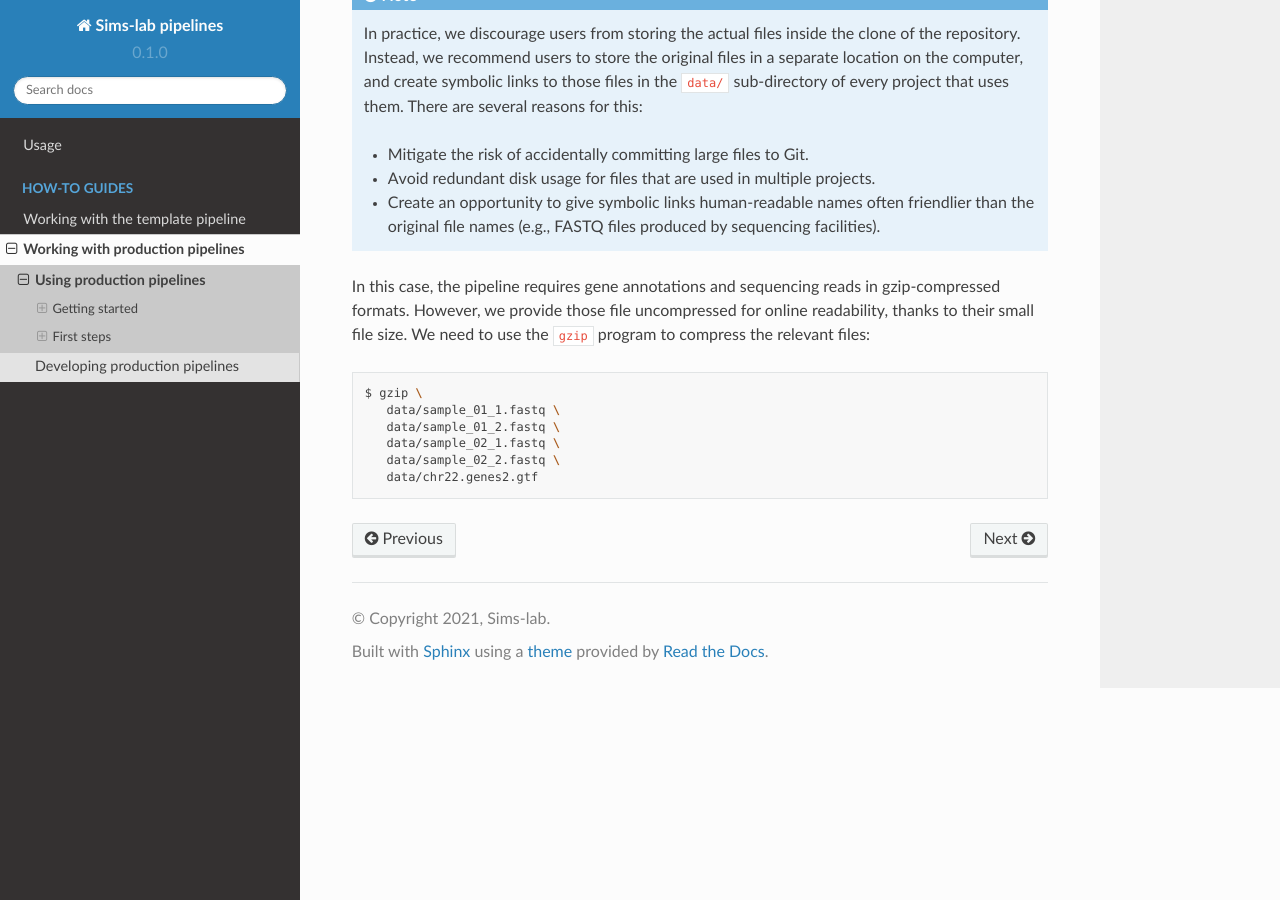
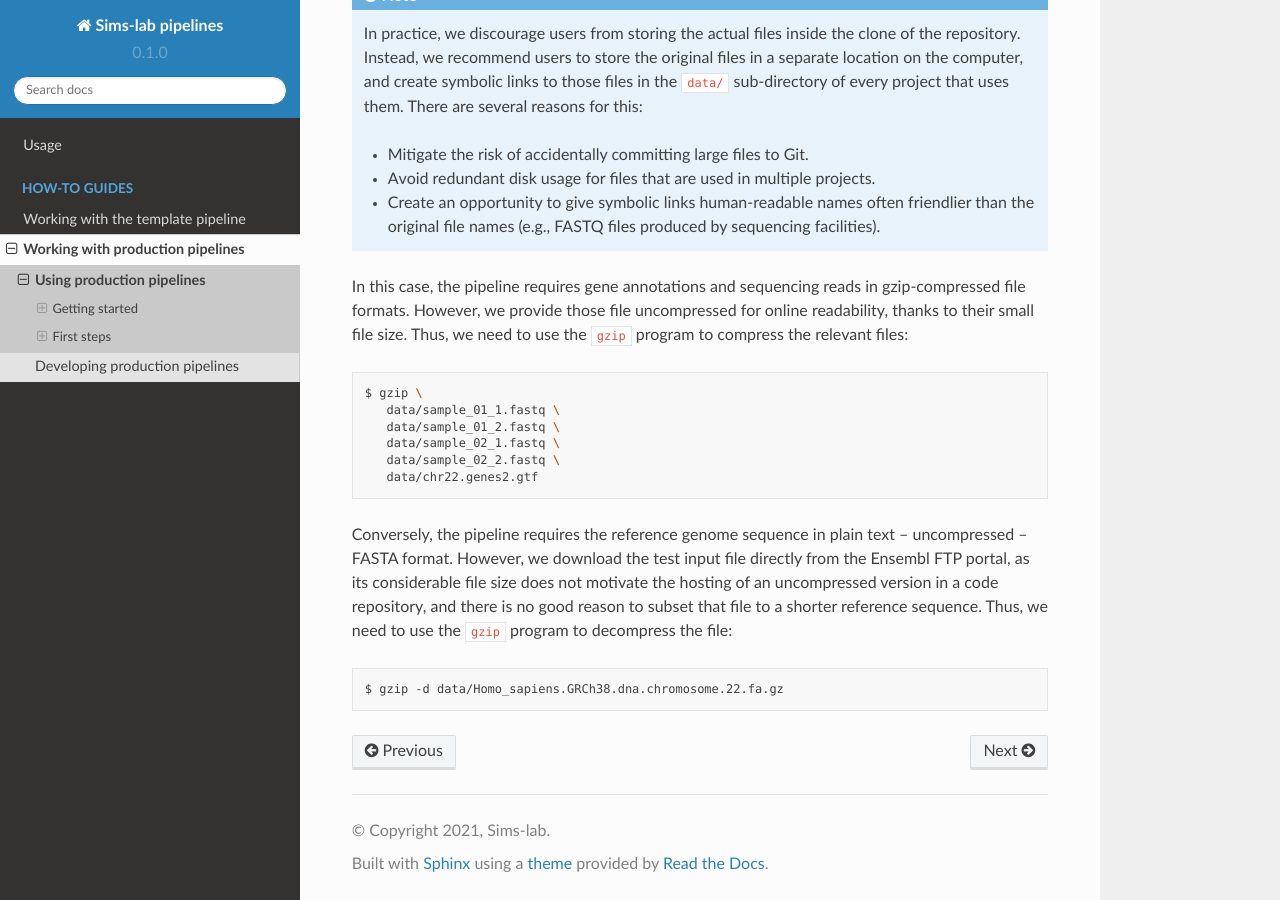
Before and after one commit to kevinrue/rtd-tutorial, a Sphinx documentation site: the page built from docs/source/guides/production_usage.rst, in a window 1280 px wide and 900 px high, scrolled down 5060 px. Built offline with Sphinx 7.4.7 and the Read the Docs theme 2.0.0, drawn with Linux system fonts in a browser that asks for light colours.

Commit message:
add section to decompress reference genome

```diff
--- a/docs/source/guides/production_usage.rst
+++ b/docs/source/guides/production_usage.rst
@@ -221,9 +221,9 @@ In this guide, we download the set of test input files used the GitHub Action wo
    * Create an opportunity to give symbolic links human-readable names often friendlier
      than the original file names (e.g., FASTQ files produced by sequencing facilities).
 
-In this case, the pipeline requires gene annotations and sequencing reads in gzip-compressed formats.
+In this case, the pipeline requires gene annotations and sequencing reads in gzip-compressed file formats.
 However, we provide those file uncompressed for online readability, thanks to their small file size.
-We need to use the ``gzip`` program to compress the relevant files:
+Thus, we need to use the ``gzip`` program to compress the relevant files:
 
 .. prompt:: bash $
 
@@ -233,3 +233,13 @@ We need to use the ``gzip`` program to compress the relevant files:
       data/sample_02_1.fastq \
       data/sample_02_2.fastq \
       data/chr22.genes2.gtf
+
+Conversely, the pipeline requires the reference genome sequence in plain text -- uncompressed -- FASTA format.
+However, we download the test input file directly from the Ensembl FTP portal,
+as its considerable file size does not motivate the hosting of an uncompressed version in
+a code repository, and there is no good reason to subset that file to a shorter reference sequence.
+Thus, we need to use the ``gzip`` program to decompress the file:
+
+.. prompt:: bash $
+
+   gzip -d data/Homo_sapiens.GRCh38.dna.chromosome.22.fa.gz
```
